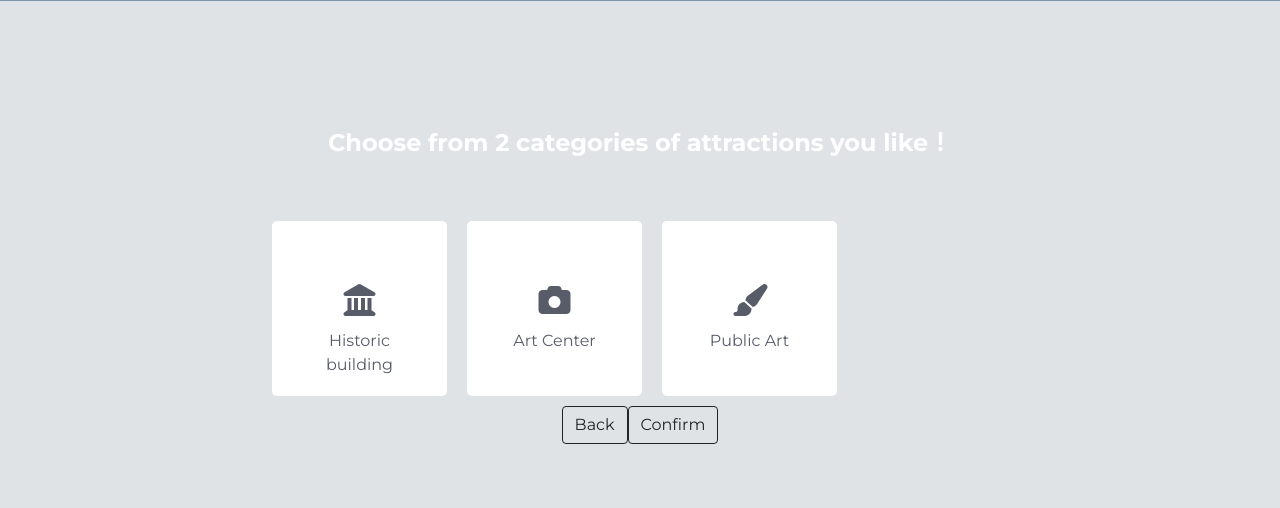
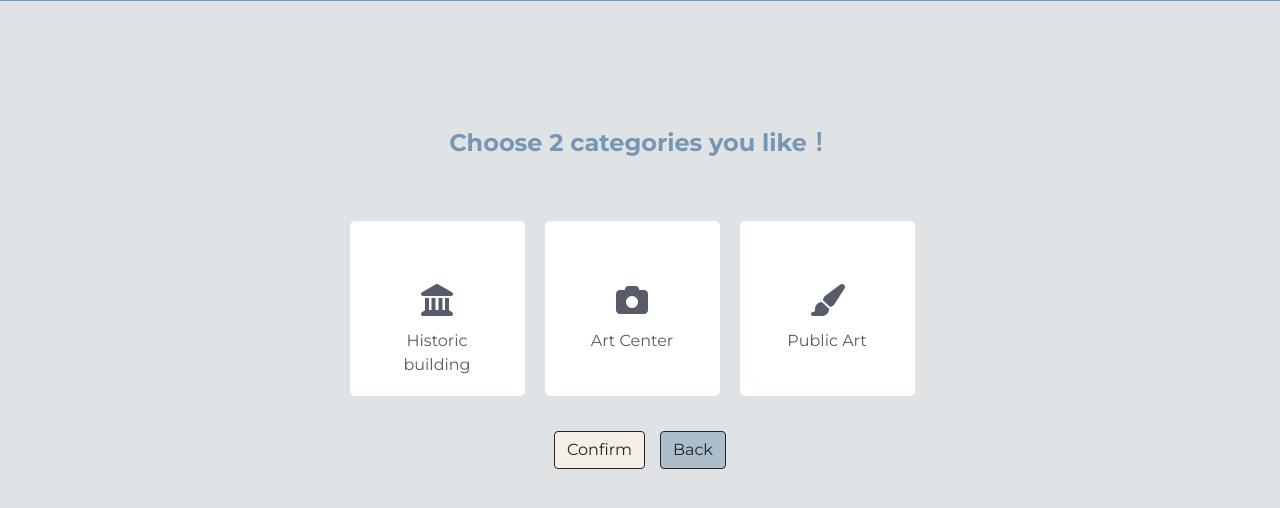
Before and after one commit to Paulyang80/JourneyGo, a Django app: page /art/ in a window 1280 px wide. Shown: the part 153-661 px from the top of the page. Run offline with Django 4.2, Linux system fonts and the light colour scheme; the visitor is signed in with stand-in values (Sample User, id 1); some libraries are stand-ins or nearby versions.

Commit message:
finalize v2/2022-10-31

```diff
--- a/JG_Django/jg_app/static/css/checkbox.css
+++ b/JG_Django/jg_app/static/css/checkbox.css
@@ -12,7 +12,6 @@ body {
 }
 
 .wrapper {
-  width: 780px;
   margin: 100px auto 0;
 }
 
--- a/JG_Django/jg_app/templates/art.html
+++ b/JG_Django/jg_app/templates/art.html
@@ -10,17 +10,11 @@
 <body>
     {% include 'base2.html' %}
     <br>
-    {% comment %} Hi {{ userFirstName }}, Choose 2 categories.  {% endcomment %}
-    {% comment %} <h3 style="text-align:center;">
-        {{ user.username }} Choose from 2 categories of attractions you like！
-    </h3> {% endcomment %}
 
     <script src="https://kit.fontawesome.com/b99e675b6e.js"></script>
 
-    <div class="wrapper">
-        <div class="title">
-          Choose from 2 categories of attractions you like！
-        </div>
+    <div class="wrapper" style="width: 625px;">
+        <div class="title" style="color: #7895B2;"> Choose 2 categories you like！</div>
 
         <div class="container">
           <label class="option_item" >
@@ -60,8 +54,8 @@
 
     <div class="d-flex justify-content-center">
       <div class="btn1">
-        <a href="{% url 'balancegame' %}"><button type="button" class="btn btn-outline-dark" style="float:left">Back</button></a>
-        <a><button type="button" class="btn btn-outline-dark" style="float:left" onclick="validate()">Confirm</button></a>
+        <a><button type="button" class="btn btn-outline-dark" style="float:left; margin-right: 15px; margin-top: 25px; background-color: #F5EFE6;" onclick="validate()">Confirm</button></a>
+        <a href="{% url 'balancegame' %}"><button type="button" class="btn btn-outline-dark" style="float:left; margin-top: 25px; background-color: #AEBDCA;">Back</button></a>
       </div>
     </div>
 
--- a/JG_Django/jg_app/templates/balancegame.html
+++ b/JG_Django/jg_app/templates/balancegame.html
@@ -14,10 +14,10 @@
 <body>
     {% include 'base2.html' %}
     {% if user.is_authenticated %}
-    {% comment %} Welcome, {{ user.username }}. Choose Your Preferences: <hr> {% endcomment %}
+
     <br><br>
     <h3 style="text-align:center;">
-        嗨 {{ user.username }}，Choose a topic that interests you！
+        Hi {{ user.username }}, Choose a topic you like
     </h3>
     <br><br>
 
@@ -43,7 +43,7 @@
                 <img src="{% static "images/map.png" %}" class="card-img-top" style="display:block; margin:auto; width: 50%;">
             </a>
             <div class="card-body">
-                <h5 class="card-title">Other</h5>
+                <h5 class="card-title">Others</h5>
             </div>
         </div>
     </div>
--- a/JG_Django/jg_app/templates/health.html
+++ b/JG_Django/jg_app/templates/health.html
@@ -55,8 +55,8 @@
 
     <div class="d-flex justify-content-center">
       <div class="btn1">
+        <a><button type="button" class="btn btn-outline-dark" style="float:left; margin-right: 15px;" onclick="validate()">Confirm</button></a>
         <a href="{% url 'balancegame' %}"><button type="button" class="btn btn-outline-dark" style="float:left">Back</button></a>
-        <a><button type="button" class="btn btn-outline-dark" style="float:left" onclick="validate()">Confirm</button></a>
       </div>
     </div>
 
--- a/JG_Django/jg_app/templates/other.html
+++ b/JG_Django/jg_app/templates/other.html
@@ -55,8 +55,8 @@
 
     <div class="d-flex justify-content-center">
       <div class="btn1">
+        <a><button type="button" class="btn btn-outline-dark" style="float:left; margin-right: 15px;" onclick="validate()">Confirm</button></a>
         <a href="{% url 'balancegame' %}"><button type="button" class="btn btn-outline-dark" style="float:left">Back</button></a>
-        <a><button type="button" class="btn btn-outline-dark" style="float:left" onclick="validate()">Confirm</button></a>
       </div>
     </div>
 
--- a/JG_Django/jg_app/templates/result.html
+++ b/JG_Django/jg_app/templates/result.html
@@ -13,9 +13,9 @@
         <div class="carousel-indicators">
           {% for doc, res, lod, id in tourist_info %}
           {% if id == 0 %}
-          <button type="button" data-bs-target="#carouselExampleCaptions" data-bs-slide-to="{{ id }}" class="active" aria-current="true" aria-label="Slide {{ id }}"></button>
+          <button type="button" data-bs-target="#carouselExampleCaptions" data-bs-slide-to="{{ id }}" class="active" aria-current="true" aria-label="Slide {{ id }}" style="background-color: #E8DFCA;"></button>
           {% else %}
-          <button type="button" data-bs-target="#carouselExampleCaptions" data-bs-slide-to="{{ id }}" aria-label="Slide {{ id }}"></button>
+          <button type="button" data-bs-target="#carouselExampleCaptions" data-bs-slide-to="{{ id }}" aria-label="Slide {{ id }}" style="background-color: #E8DFCA;"></button>
           {% endif %}
           {% endfor %}
         </div>
@@ -107,7 +107,7 @@
         <!-- {{ total_HM.0 }} 小時 {{ total_HM.1 }} 27分鐘</h5> -->
         {{ total_HM.0 }} 小時 27分鐘</h5>
         {{ duration }} <br>
-      <a href="" class="btn btn-primary" style="margin-top: 5px;">Google Maps導航</a>
+      <a href="{{ googleMapUrl }}" class="btn btn-primary" style="margin-top: 5px; background-color: #7895B2;">Google Maps導航</a>
     </div>
   </div>
 </body>
--- a/JG_Django/jg_app/templates/searchPage.html
+++ b/JG_Django/jg_app/templates/searchPage.html
@@ -38,7 +38,8 @@
                 {% if doc.county or doc.distric or doc.address %} 地址: {{ doc.county }} {{ doc.distric }} {{ doc.address }} <br> {% endif %}
                 {% if doc.tel %}電話： {{ doc.tel }} <br> {% endif %}
               </p>
-              <button type="button" style="font-family: Lucida Sans;" class="btn btn-light align-self-end " data-bs-toggle="modal" data-bs-target="#exampleModal{{ doc.spotID }}">
+
+              <button type="button" style="font-family: Lucida Sans; background-color: #F5EFE6;" class="btn btn-light align-self-end " data-bs-toggle="modal" data-bs-target="#exampleModal{{ doc.spotID }}" >
                 Read more
               </button>
               <div class="modal fade" id="exampleModal{{ doc.spotID }}" tabindex="-1" aria-labelledby="exampleModalLabel" aria-hidden="true">
--- a/JG_Django/jg_app/views.py
+++ b/JG_Django/jg_app/views.py
@@ -431,16 +431,18 @@ def map(request):
 
     p2p_times = []
     for i in dir:
+        print("i: ", i)
         hr = i // 3600
         min = (i%3600)//60
         p2p_times.append([hr, min])
-    #print("p2p:", p2p_times)
+    print("p2p:", p2p_times)
 
     # 抓交通長度
     p2p_distance = []
     for d in route_by_name(new_tourist_list)[1]:
+        print("d: ", d)
         p2p_distance.append(round(d/1000))
-    #print("p2p_distance:", p2p_distance)
+    print("p2p_distance:", p2p_distance)
 
     context = {
         'tourist_info': zip(docs, res_list, lod_list, ids, p2p_times, p2p_distance),
@@ -520,6 +522,8 @@ def result(request):
     # trans = latest_room[0]['transportation']
     duration = latest_room[0]['duration']
 
+    googleMapUrl = dirurl(new_tourist_list)
+
     context = {
         'tourist_info': zip(docs, res_list, lod_list, ids),
         'tf': zip(docs, ids),
@@ -533,8 +537,16 @@ def result(request):
         'total_HM': total_HM,
         'p2p_times': p2p_times,
         'p2p_distances':length,
+        'googleMapUrl': googleMapUrl,
     }
     return render(request, 'result.html', context)
+
+def dirurl(touristList):
+    directionURL = 'https://www.google.com.tw/maps/dir/'
+    for i in touristList:
+        i = i.replace(" ","")
+        directionURL = directionURL + i + '/'
+    return directionURL
 
 def friends(request): # 大前提： 沒有重複的 first name
 
```
